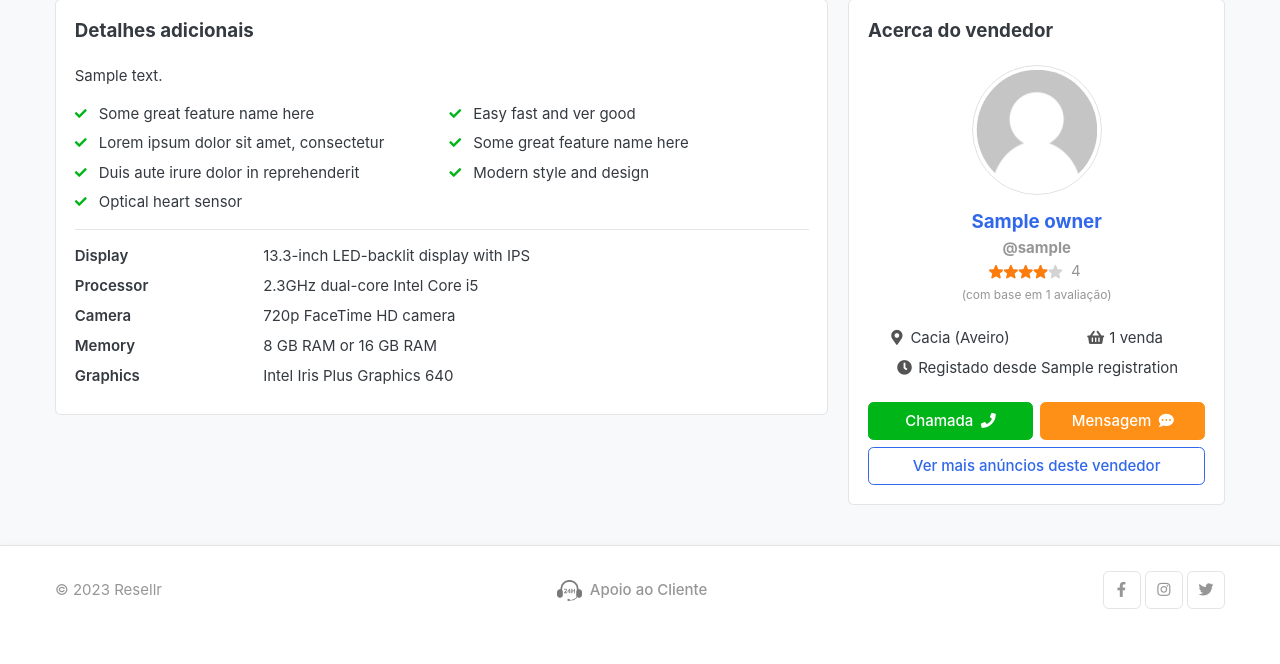
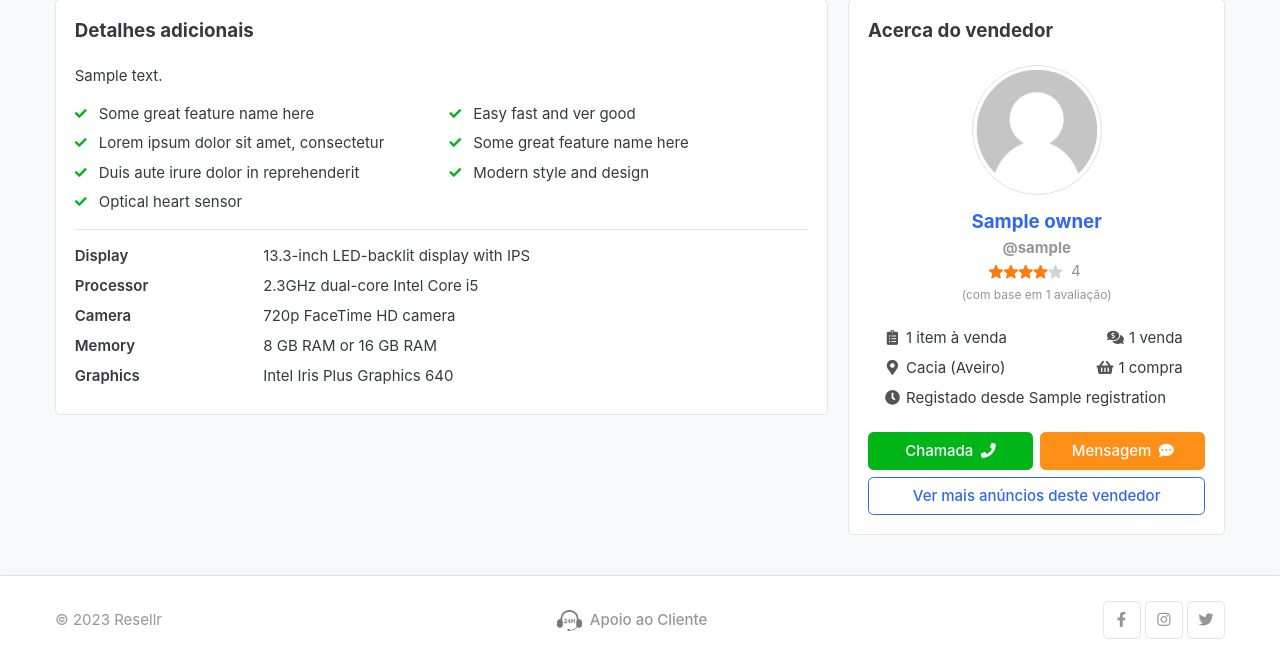
Before and after one commit to jtsimoes/EGS, a Flask app: template frontend/templates/item.html in a window 1280 px wide. Shown: the part 779-1443 px from the top of the page. Before the commit the page ends 1388 px from the top, so only its background shows below. Run offline with Flask 2, Linux system fonts and the light colour scheme; the template is opened without the code that fills it: most values are stand-ins (such as "Sample title", 1, 10 or a date in 2020); grey boxes marked "Sample" are stand-in pictures; some web fonts are replaced.

Commit message:
Added total items that a user sells to his profile

```diff
--- a/frontend/templates/item.html
+++ b/frontend/templates/item.html
@@ -94,7 +94,8 @@
 							<dl class="row">
 								<dt class="col">Categoria:</dt>
 								<dd class="col-sm-9">
-									<a href="/items?category={{ item.category_id }}" title="Ver mais anúncios nesta categoria">
+									<a href="/items?category={{ item.category_id }}"
+										title="Ver mais anúncios nesta categoria">
 										{{ item.category_id }}</a>
 								</dd>
 							</dl>
@@ -221,13 +222,23 @@
 									avaliaç{{ 'ão' if item.owner.total_reviews == 1 else 'ões' }})</p>
 							</div>
 						</div>
-						<div class="my-4 text-center">
+						<div class="my-4 px-3">
 							<ul class="cols-two mb-2" style="padding-inline-start: 0;">
-								<p class="mb-0"><i class="fas fa-map-marker-alt fa-fw text-secondary"></i> Cacia
+								<p class="mb-0 float-left"><i class="fas fa-clipboard-list fa-fw text-secondary"></i>
+									{{ item.owner.items|length }} ite{{ 'm' if item.owner.items|length == 1 else 'ns' }}
+									à venda
+								</p>
+								<p class="mb-0 float-right mr-2"><i class="fas fa-comments-dollar fa-fw text-secondary"></i>
+									{{ item.owner.total_sales }} venda{{ '' if item.owner.total_sales == 1 else 's' }}
+								</p>
+							</ul>
+							<ul class="cols-two mb-2" style="padding-inline-start: 0;">
+								<p class="mb-0 float-left"><i class="fas fa-map-marker-alt fa-fw text-secondary"></i> Cacia
 									(Aveiro)
 								</p>
-								<p class="mb-0"><i class="fas fa-shopping-basket fa-fw text-secondary"></i>
-									{{ item.owner.total_sales }} venda{{ '' if item.owner.total_sales == 1 else 's' }}
+								<p class="mb-0 float-right mr-2"><i class="fas fa-shopping-basket fa-fw text-secondary"></i>
+									{{ item.owner.total_purchases }} compra{{ '' if item.owner.total_purchases == 1 else
+									's' }}
 								</p>
 							</ul>
 							<p><i class="fas fa-clock fa-fw text-secondary"></i>
--- a/frontend/templates/profile.html
+++ b/frontend/templates/profile.html
@@ -171,6 +171,11 @@
 								</p>
 								<p class="mb-2">
 									<i class="fas fa-map-marker-alt fa-fw text-secondary"></i> {{ user.location }}
+								</p>
+								<p class="mb-2">
+									<i class="fas fa-clipboard-list fa-fw text-secondary"></i>
+									{{ user.items|length }} ite{{ 'm' if user.items|length == 1 else 'ns'
+									}} à venda
 								</p>
 								<p class="mb-2">
 									<i class="fas fa-comments-dollar fa-fw text-secondary"></i>
```
